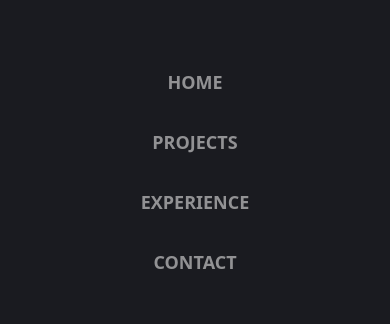
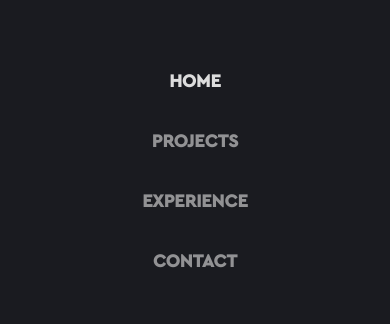
Before and after one commit to zZedx/portfolio, a Next.js app: page / in a window 390 px wide. Both pictures are taken after a click on the button 340 px from the left and 40 px from the top of the page. Shown: the part 250-574 px from the top of the page. Built offline with nearby package versions, Linux system fonts and the light colour scheme.

Commit message:
font update , projects page animation improve , navlinks update for mobile screens

```diff
--- a/src/app/globals.css
+++ b/src/app/globals.css
@@ -2,7 +2,15 @@
 @tailwind components;
 @tailwind utilities;
 
+@font-face {
+  font-family: "Cera";
+  src: url("../fonts/Cera.ttf");
+  font-weight: normal;
+  font-style: normal;
+}
+
 :root {
+  font-family: "Cera";
   font-size: 12px;
 }
 
--- a/src/app/page.tsx
+++ b/src/app/page.tsx
@@ -58,7 +58,7 @@ const Home: React.FC<HomeProps> = () => {
     >
       <ScrollText onTop={onTop} onBottom={onBottom} />
 
-      <div className="h-full w-full snap-start" id="hero">
+      <div className="h-full w-full snap-start" id="home">
         <Hero />
       </div>
       <div className="h-full w-full snap-start" id="projects">
--- a/src/components/Hero.tsx
+++ b/src/components/Hero.tsx
@@ -12,11 +12,11 @@ const Hero: React.FC<HeroProps> = () => {
         <h1
           className="font-extrabold text-8xl sm:text-9xl md:text-[10rem] tracking-widest"
           style={{
-            fontFamily: "Playfair Display",
-            textShadow: "7px 7px 0px #4b4b4b",
+            // fontFamily: "Playfair Display",
+            textShadow: "7px 7px 14px #111111",
           }}
         >
-          ZZEd
+          zzed
         </h1>
         <div className="md:w-1/2 w-3/40 -mr-8 md:mr-0 ml-auto flex flex-col gap-1 font-medium mt-4 tracking-wider">
           <span className="text-accent">a full stack</span>
--- a/src/components/Navbar.tsx
+++ b/src/components/Navbar.tsx
@@ -61,7 +61,9 @@ const Navbar: React.FC<NavbarProps> = () => {
           {NavLinks.map(link => (
             <li
               key={link.name}
-              className="hover:text-primary transition-colors"
+              className={`hover:text-primary transition-colors ${
+                activeSection === link.name.toLowerCase() ? "text-primary" : ""
+              }`}
               onClick={() => setIsMenuOpen(false)}
             >
               <Link href={link.href}>{link.name}</Link>
--- a/src/components/Projects.tsx
+++ b/src/components/Projects.tsx
@@ -84,16 +84,53 @@ const Projects: React.FC<ProjectsProps> = () => {
 
   return (
     <div className="h-full w-full flex flex-col items-center justify-center pt-8 lg:pt-16 px-12">
-      <div className="w-[350px] h-[370px] lg:w-[450px] lg:h-[470px] relative">
-        {projects.map((project, index) => (
       <div
-            className={`absolute grayscale bottom-0 ${index === currentIndex ? "w-[350px] h-[370px] lg:w-[450px] lg:h-[470px] z-10" : index === previousIndex ? "lg:-translate-x-[390px] -translate-x-[270px] z-10 h-[300px] w-[250px] lg:h-[400px] blur-sm lg:w-[350px]" : index === nextIndex ? "h-[300px] w-[250px] blur-sm lg:w-[350px] lg:translate-x-[490px] translate-x-[370px] z-10 lg:h-[400px]" : ""} transition-all duration-500 ease-in-out`}
+        className="w-[350px] h-[370px] lg:w-[450px] lg:h-[470px] relative"
+        style={{
+          perspective: "500px",
+          transformStyle: "preserve-3d",
+        }}
+      >
+        {projects.map((project, index) => {
+          // const active = index === currentIndex ? 1 : 0;
+          // const offset = (currentIndex - index) / 3;
+          // const direction = Math.sign(currentIndex - index);
+          // const absOffset = Math.abs(currentIndex - index) / 3;
+          const translateX = `${currentIndex === index ? 0 : nextIndex === index ? 25 : previousIndex === index ? -25 : 0}`;
+          const scaleY = `${
+            currentIndex === index
+              ? 1
+              : nextIndex === index
+                ? 0.9
+                : previousIndex === index
+                  ? 0.9
+                  : 1
+          }`;
+
+          const translateZ = `${currentIndex === index ? 0 : nextIndex === index ? -10 : previousIndex === index ? -10 : -100}`;
+
+          const styles: React.CSSProperties = {
+            position: "absolute",
+            width: "100%",
+            height: "100%",
+
+            transform: `scaleY(${scaleY}) translateZ(${translateZ}rem) translateX(${translateX}rem)`,
+            // filter: `blur(calc(${absOffset} * 1rem))`,
+            transition: "all 0.3s ease-out",
+            overflow: "hidden",
+          };
+
+          return (
+            <div
+              style={styles}
               key={index}
+              className={`bottom-0 grayscale ${currentIndex === index ? "" : previousIndex === index ? "bottom-0 blur-sm" : nextIndex === index ? "bottom-0 blur-sm" : ""}`}
             >
               <Image src={project.image} fill alt={project.name} key={index} />
               <div className="absolute inset-0 bg-gradient-to-t from-secondary to-transparent" />
             </div>
-        ))}
+          );
+        })}
       </div>
 
       <div className="flex flex-col gap-6 md:gap-10 items-center justify-center z-50 -mt-12 md:w-3/5">
@@ -101,7 +138,7 @@ const Projects: React.FC<ProjectsProps> = () => {
           {projects[currentIndex].name}
         </h1>
 
-        <p className=" md:text-lg text-center md:w-3/4">{projects[currentIndex].description}</p>
+        <p className="text-center md:w-3/4 text-accent">{projects[currentIndex].description}</p>
 
         <div className="flex gap-6 md:gap-12 md:-mt-5">
           {projects[currentIndex].tools.map((tool, index) => (
```
Also changed, not shown: src/fonts/Cera.ttf (added). Lines whose indentation alone changed are shown as unchanged.
